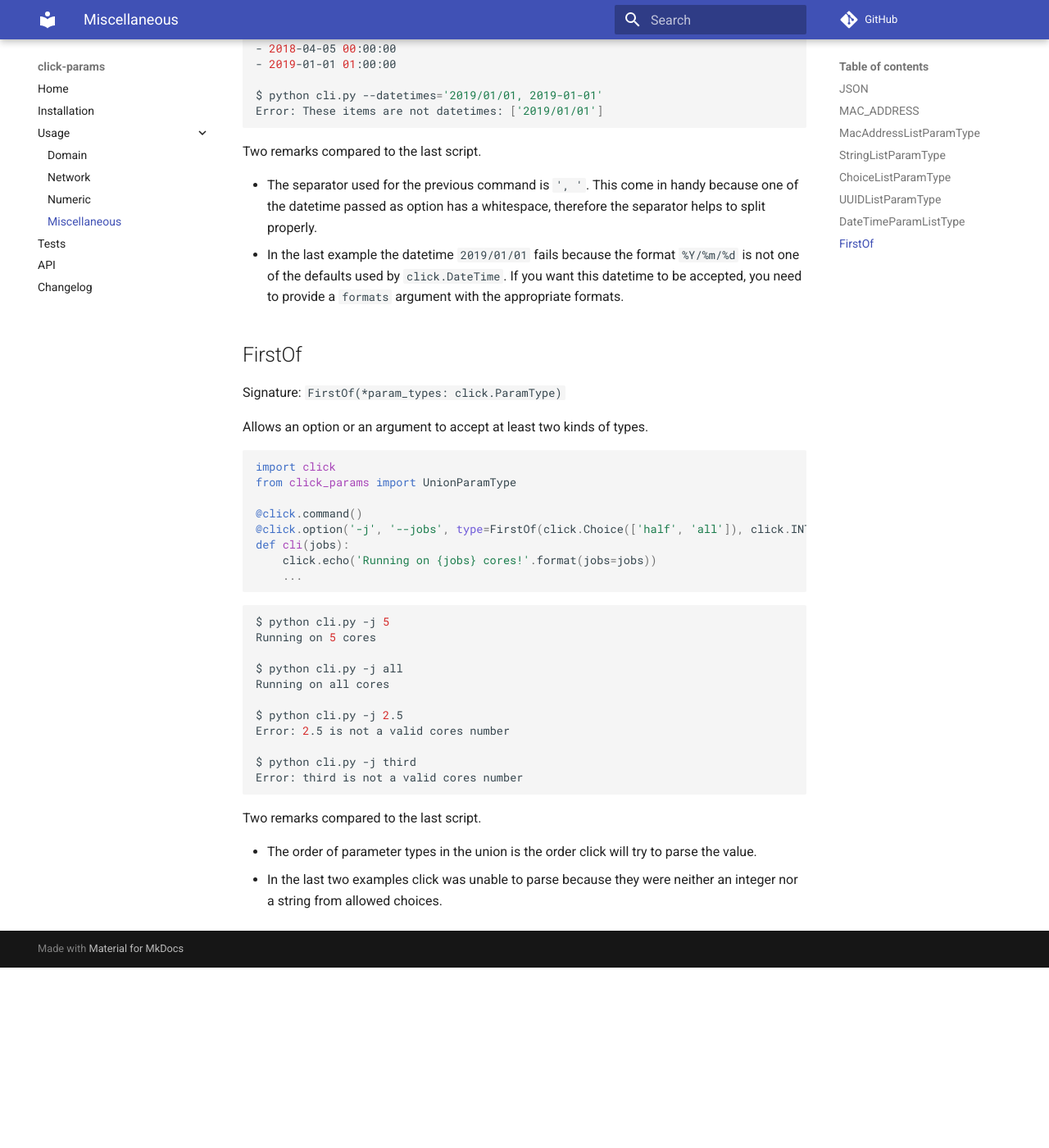
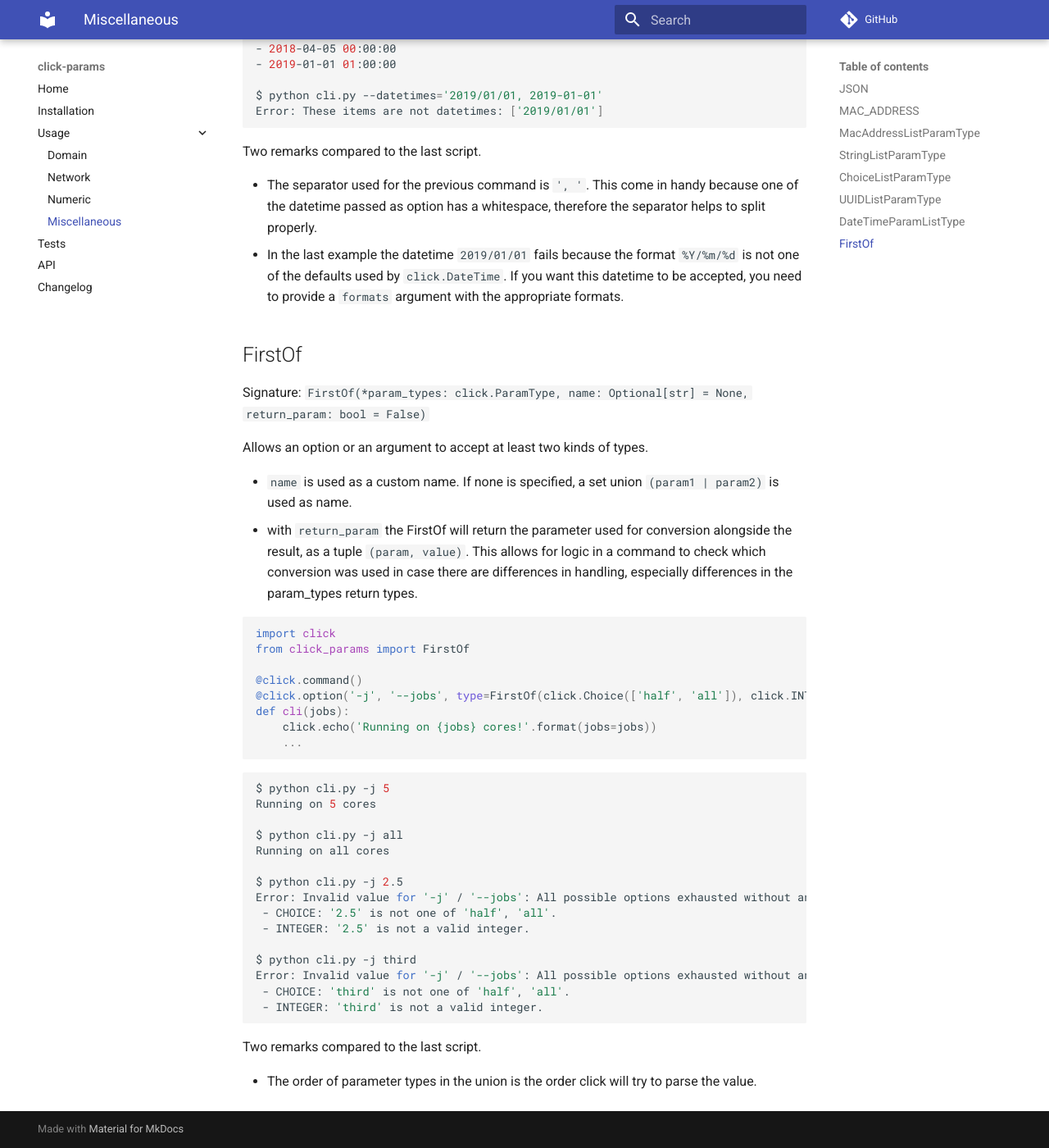
Before and after one commit to click-contrib/click_params, an MkDocs documentation site: the page built from docs/usage/miscellaneous.md, in a window 1280 px wide and 1400 px high, scrolled down 3936 px. Shown: the whole window at 82% size. Built offline with MkDocs 1.6.1 and Material for MkDocs 9.7.7, drawn with Linux system fonts in a browser that asks for light colours; comment, search, counter and statistics services are not loaded; before the commit the page ends 5116 px from its top, so only the background shows below that.

Commit message:
document changes and parameters

`````diff
--- a/docs/usage/miscellaneous.md
+++ b/docs/usage/miscellaneous.md
@@ -210,13 +210,19 @@ formats.
 
 ## FirstOf
 
-Signature: `FirstOf(*param_types: click.ParamType)`
+Signature: `FirstOf(*param_types: click.ParamType, name: Optional[str] = None, return_param: bool = False)`
 
 Allows an option or an argument to accept at least two kinds of types.
 
+- `name` is used as a custom name. If none is specified, a set union `(param1 | param2)` is used as name.
+- with `return_param` the FirstOf will return the parameter used for conversion alongside the result, as a tuple `(param, value)`.
+This allows for logic in a command to check which conversion was used in case there are differences in handling,
+especially differences in the param_types return types.
+
+
 ````python
 import click
-from click_params import UnionParamType
+from click_params import FirstOf
 
 @click.command()
 @click.option('-j', '--jobs', type=FirstOf(click.Choice(['half', 'all']), click.INT, name="cores number"))
@@ -233,14 +239,16 @@ $ python cli.py -j all
 Running on all cores
 
 $ python cli.py -j 2.5
-Error: 2.5 is not a valid cores number
+Error: Invalid value for '-j' / '--jobs': All possible options exhausted without any successful conversion:
+ - CHOICE: '2.5' is not one of 'half', 'all'.
+ - INTEGER: '2.5' is not a valid integer.
 
 $ python cli.py -j third
-Error: third is not a valid cores number
+Error: Invalid value for '-j' / '--jobs': All possible options exhausted without any successful conversion:
+ - CHOICE: 'third' is not one of 'half', 'all'.
+ - INTEGER: 'third' is not a valid integer.
 ````
 
 Two remarks compared to the last script.
 
 - The order of parameter types in the union is the order click will try to parse the value.
-- In the last two examples click was unable to parse because they were neither an integer nor a string from allowed
-choices.
`````
